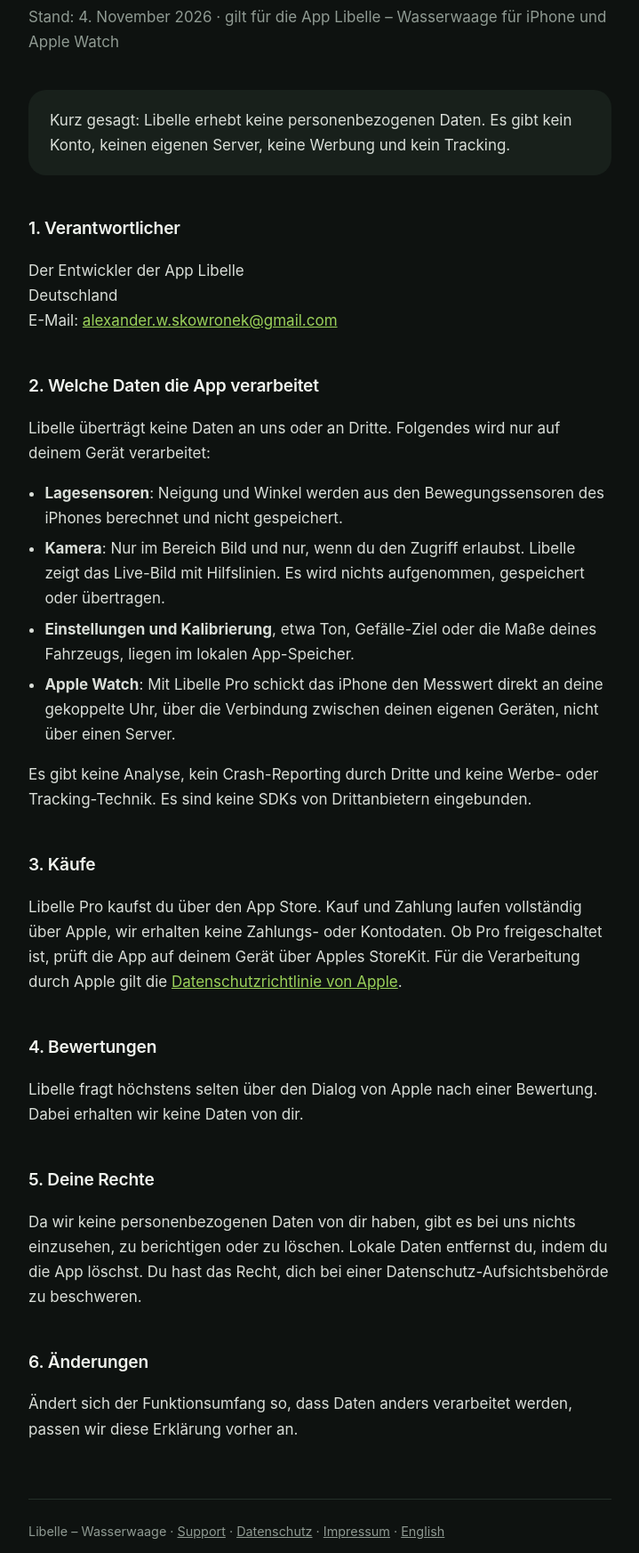
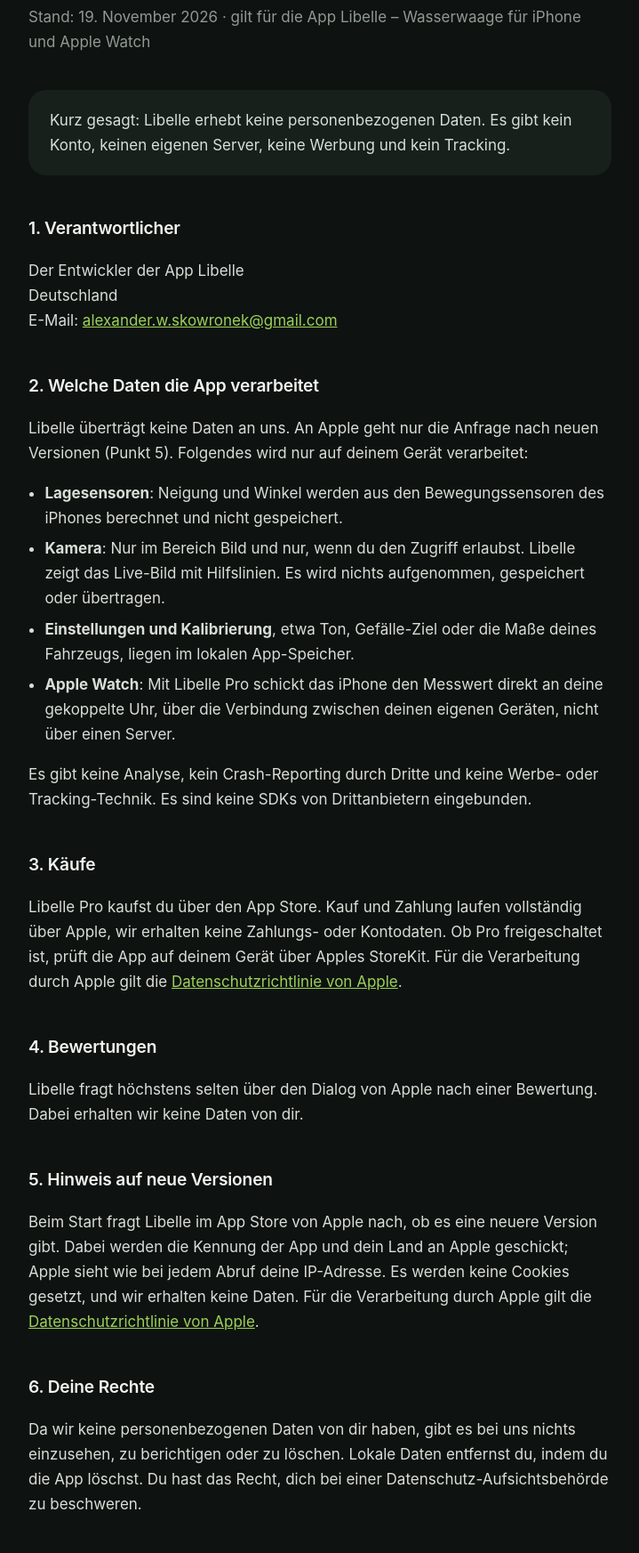
Before and after one commit to alexanderwskowronek-cloud/libelle-web, a plain HTML site: page datenschutz.html in a window 1280 px wide. Shown: the part 131-1876 px from the top of the page at 89% size, without its empty margins (280-999 px from the left). Drawn offline with Linux system fonts and the light colour scheme.

Commit message:
Datenschutz: Abfrage neuer Versionen bei Apple (seit Libelle 1.1) ergänzt, de/en
Co-Authored-By: Claude Opus 5.5 <noreply@anthropic.com>

```diff
--- a/datenschutz.html
+++ b/datenschutz.html
@@ -32,12 +32,12 @@
 <div class="wrap">
 
 <h1>Datenschutz</h1>
-<p class="lead">Stand: 4. November 2026 · gilt für die App Libelle – Wasserwaage für iPhone und Apple Watch</p>
+<p class="lead">Stand: 19. November 2026 · gilt für die App Libelle – Wasserwaage für iPhone und Apple Watch</p>
 <div class="card"><p>Kurz gesagt: Libelle erhebt keine personenbezogenen Daten. Es gibt kein Konto, keinen eigenen Server, keine Werbung und kein Tracking.</p></div>
 <h2>1. Verantwortlicher</h2>
 <p>Der Entwickler der App Libelle<br>Deutschland<br>E-Mail: <a href="mailto:alexander.w.skowronek@gmail.com">alexander.w.skowronek@gmail.com</a></p>
 <h2>2. Welche Daten die App verarbeitet</h2>
-<p>Libelle überträgt keine Daten an uns oder an Dritte. Folgendes wird nur auf deinem Gerät verarbeitet:</p>
+<p>Libelle überträgt keine Daten an uns. An Apple geht nur die Anfrage nach neuen Versionen (Punkt 5). Folgendes wird nur auf deinem Gerät verarbeitet:</p>
 <ul>
 <li><strong>Lagesensoren</strong>: Neigung und Winkel werden aus den Bewegungssensoren des iPhones berechnet und nicht gespeichert.</li>
 <li><strong>Kamera</strong>: Nur im Bereich Bild und nur, wenn du den Zugriff erlaubst. Libelle zeigt das Live-Bild mit Hilfslinien. Es wird nichts aufgenommen, gespeichert oder übertragen.</li>
@@ -49,9 +49,11 @@
 <p>Libelle Pro kaufst du über den App Store. Kauf und Zahlung laufen vollständig über Apple, wir erhalten keine Zahlungs- oder Kontodaten. Ob Pro freigeschaltet ist, prüft die App auf deinem Gerät über Apples StoreKit. Für die Verarbeitung durch Apple gilt die <a href="https://www.apple.com/de/legal/privacy/">Datenschutzrichtlinie von Apple</a>.</p>
 <h2>4. Bewertungen</h2>
 <p>Libelle fragt höchstens selten über den Dialog von Apple nach einer Bewertung. Dabei erhalten wir keine Daten von dir.</p>
-<h2>5. Deine Rechte</h2>
+<h2>5. Hinweis auf neue Versionen</h2>
+<p>Beim Start fragt Libelle im App Store von Apple nach, ob es eine neuere Version gibt. Dabei werden die Kennung der App und dein Land an Apple geschickt; Apple sieht wie bei jedem Abruf deine IP-Adresse. Es werden keine Cookies gesetzt, und wir erhalten keine Daten. Für die Verarbeitung durch Apple gilt die <a href="https://www.apple.com/de/legal/privacy/">Datenschutzrichtlinie von Apple</a>.</p>
+<h2>6. Deine Rechte</h2>
 <p>Da wir keine personenbezogenen Daten von dir haben, gibt es bei uns nichts einzusehen, zu berichtigen oder zu löschen. Lokale Daten entfernst du, indem du die App löschst. Du hast das Recht, dich bei einer Datenschutz-Aufsichtsbehörde zu beschweren.</p>
-<h2>6. Änderungen</h2>
+<h2>7. Änderungen</h2>
 <p>Ändert sich der Funktionsumfang so, dass Daten anders verarbeitet werden, passen wir diese Erklärung vorher an.</p>
 
 <footer>Libelle – Wasserwaage · <a href="index.html">Support</a> · <a href="datenschutz.html">Datenschutz</a> · <a href="impressum.html">Impressum</a> · <a href="en/">English</a></footer>
```
Also changed, not shown: en/privacy.html (+6 -4 lines).
